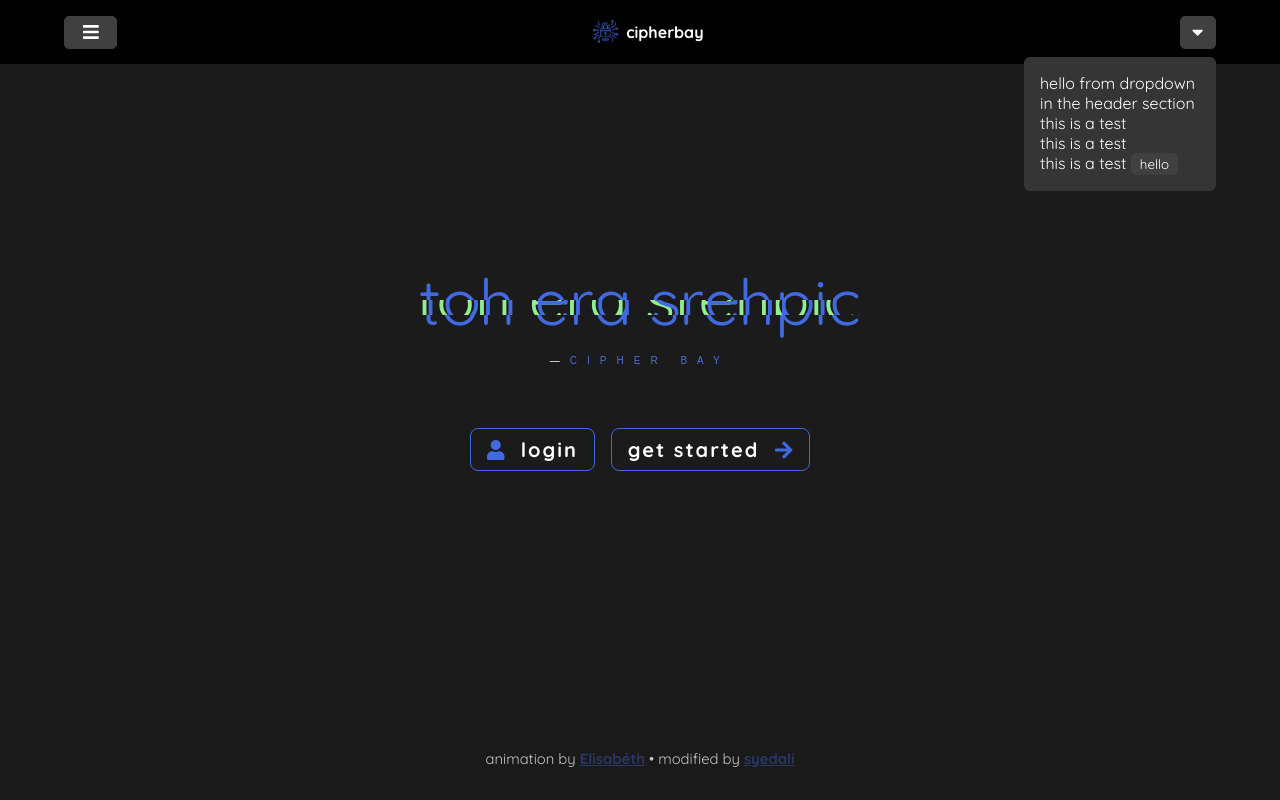
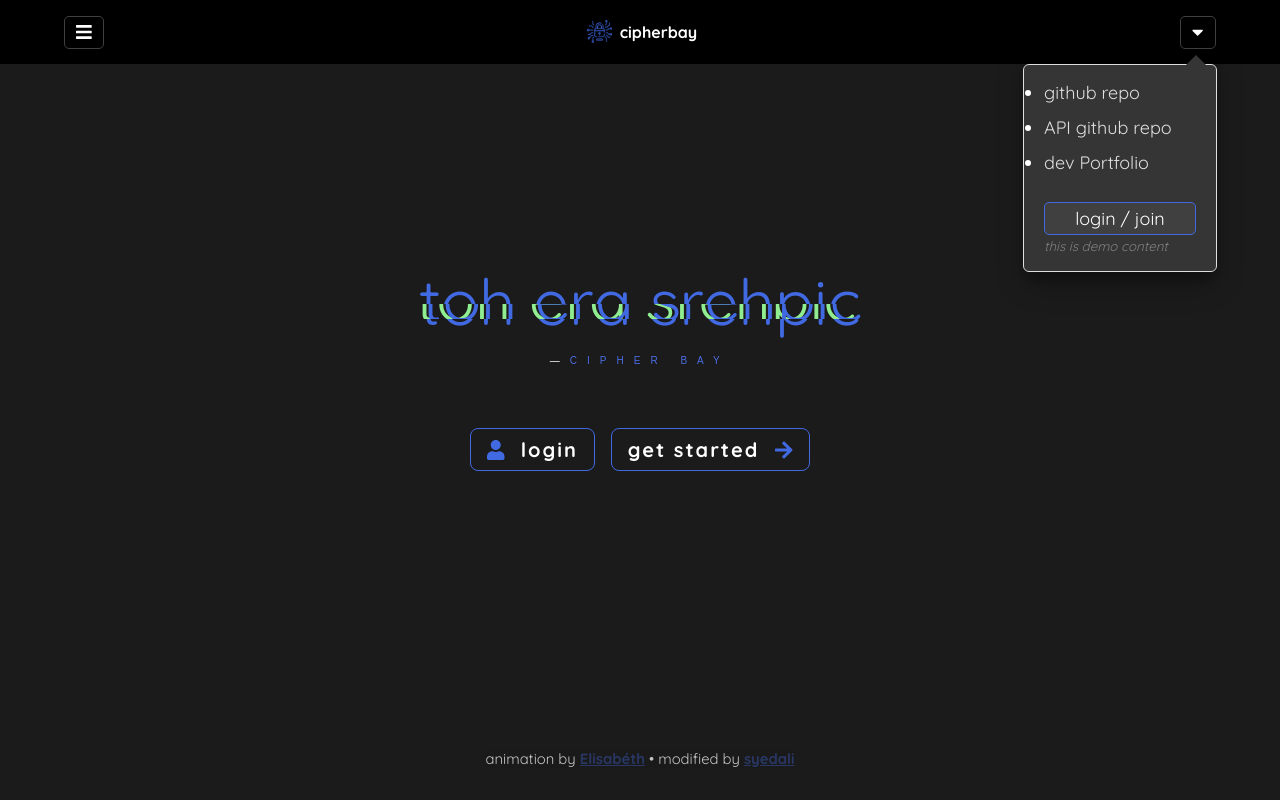
Before and after one commit to SyedAli310/cipherbay-frontend-angular, an Angular app: page /home in a window 1280 px wide. Both pictures are taken after a click on the button 1197 px from the left and 32 px from the top of the page. Built offline with nearby package versions, Linux system fonts and the light colour scheme.

Commit message:
added dropdown content

```diff
--- a/src/app/components/header-main/header-main.component.html
+++ b/src/app/components/header-main/header-main.component.html
@@ -12,7 +12,7 @@
     <div class="mode-toggle">
       <button
         #dropdownToggle
-        class="btn btn-md color-mode-toggle-btn"
+        class="btn btn-md dropdown-toggle-btn"
         (click)="toggleDropdown()"
       >
         <fa-icon class="icon-lg" [icon]="caretDown"></fa-icon>
@@ -23,14 +23,36 @@
         #dropdownWraper
       >
         <div class="dropdown header-dropdown">
-          hello from dropdown in the header section
-          <br />
-          this is a test
-          <br />
-          this is a test
-          <br />
-          this is a test
-          <button class="btn btn-sm">hello</button>
+          <ul>
+            <li>
+              <a
+                class="anchor-reset"
+                href="https://github.com/SyedAli310/cipherbay-frontend-angular"
+                target="_blank"
+                >github repo</a
+              >
+            </li>
+            <li>
+              <a
+                class="anchor-reset"
+                href="https://github.com/SyedAli310/cipher-bay-api"
+                target="_blank"
+                >API github repo</a
+              >
+            </li>
+            <li>
+              <a class="anchor-reset" href="https://czuar.me" target="_blank"
+                >dev Portfolio
+              </a>
+            </li>
+
+            <div class="btns">
+              <button class="btn btn-md">
+                <a routerLink="/login" class="anchor-reset"> login / join </a>
+              </button>
+            </div>
+          </ul>
+          <small><i style="color: grey">this is demo content</i></small>
         </div>
       </div>
     </div>
--- a/src/app/components/header-main/header-main.component.scss
+++ b/src/app/components/header-main/header-main.component.scss
@@ -1,6 +1,10 @@
 @import "../../../scss-partials/variables";
 
 .header-main {
+  position: sticky;
+  top: 0;
+  left: 0;
+  right: 0;
   width: 100%;
   min-height: 4rem;
   height: auto;
@@ -8,6 +12,7 @@
   align-items: center;
   background-color: $BLACK__COLOR;
   color: $WHITE__COLOR;
+  z-index: 10;
   & .container {
     display: flex;
     justify-content: space-between;
@@ -17,17 +22,56 @@
       flex-direction: column;
       align-items: center;
       justify-content: center;
+      padding-inline: 0.325rem;
+      background-color: transparent;
       cursor: pointer;
       & fa-icon {
         color: $WHITE__COLOR;
-        transition: all ease 0.3s;
-      }
-      &:hover > fa-icon {
-        color: $MAIN__ACCENT__COLOR;
       }
     }
     & .mode-toggle {
       position: relative;
+      & .dropdown-toggle-btn {
+        background-color: transparent;
+      }
+      & .dropdown {
+        padding: 1rem 1.25rem;
+        & ul {
+          width: 100%;
+          font-size: large;
+          & li {
+            position: relative;
+            width: 100%;
+            margin-bottom: 0.75rem;
+            & a {
+              display: block;
+              width: 100%;
+              color: $LIGHT__WHITE__COLOR;
+              transition: all 0.2s ease;
+              &:hover {
+                color: $WHITE__COLOR;
+                text-decoration: underline !important;
+              }
+            }
+          }
+          & .btns {
+            width: 100%;
+            margin-top: 1.75rem;
+            & button {
+              width: 100%;
+              display: flex;
+              justify-content: center;
+              align-items: center;
+              border-color: $MAIN__ACCENT__COLOR;
+              font-size: inherit;
+              &:hover {
+                background-color: $MAIN__ACCENT__COLOR;
+                border-color: $WHITE__COLOR;
+              }
+            }
+          }
+        }
+      }
     }
   }
 }
--- a/src/app/components/home-page/home-page.component.html
+++ b/src/app/components/home-page/home-page.component.html
@@ -18,7 +18,9 @@
     </div>
     <small class="credits">
       animation by
-      <a href="https://codepen.io/elisabethdiang" target="_blank">Elisabéth</a>
+      <a href="https://codepen.io/elisabethdiang/pen/WNbBxXq" target="_blank"
+        >Elisabéth</a
+      >
       &bull; modified by
       <a href="https://github.com/SyedAli310" target="_blank">syedali</a>
     </small>
--- a/src/app/components/home-page/home-page.component.scss
+++ b/src/app/components/home-page/home-page.component.scss
@@ -148,7 +148,7 @@
 @keyframes noise-1 {
   $steps: 30;
   @for $i from 1 through $steps {
-    #{percentage($i*(1/$steps))} {
+    #{percentage($i*calc(1/$steps))} {
       $top: random(100);
       $bottom: random(101 - $top);
       clip-path: inset(#{$top}px 0 #{$bottom}px 0);
@@ -159,7 +159,7 @@
 @keyframes noise-2 {
   $steps: 30;
   @for $i from 0 through $steps {
-    #{percentage($i*(1/$steps))} {
+    #{percentage($i*calc(1/$steps))} {
       $top: random(100);
       $bottom: random(101 - $top);
       clip-path: inset(#{$top}px 0 #{$bottom}px 0);
--- a/src/styles.scss
+++ b/src/styles.scss
@@ -284,11 +284,15 @@ fa-icon {
   top: 100%;
   right: 0;
   min-width: 12rem;
-  // outline: 1px solid red;
   width: auto;
+  background-color: transparent;
+  // outline: 1px solid saddlebrown;
   padding-top: 0.5rem;
-  overflow: hidden;
-  z-index: 9999;
+  // overflow: hidden;
+  border-radius: 10px;
+  z-index: 100;
+  box-shadow: rgba(0, 0, 0, 0.25) 0px 14px 28px,
+    rgba(0, 0, 0, 0.22) 0px 10px 10px;
   &.open {
     display: flex;
   }
@@ -296,12 +300,29 @@ fa-icon {
     position: relative;
     width: 100%;
     padding: 1rem;
+    margin-top: 0.5rem;
     background-color: $PRIMARY__GREY__COLOR;
-    border-radius: 6px;
+    outline: 1px solid $LIGHT__WHITE__COLOR;
+    border-radius: 5px;
     opacity: 0;
     transform: translateY(5%);
+    // overflow: hidden;
     animation: appear-dropdown 0.2s ease forwards;
     transition: all 0.3s ease;
+    &::before {
+      // creates a triangle
+      content: "";
+      position: absolute;
+      bottom: 99%;
+      right: 0.5rem;
+      width: 0;
+      height: 0;
+      border-radius: 5px;
+      border-left: 0.75rem solid transparent;
+      border-right: 0.75rem solid transparent;
+      border-bottom: 0.75rem solid $PRIMARY__GREY__COLOR;
+      z-index: 1;
+    }
   }
   @keyframes appear-dropdown {
     to {
```
